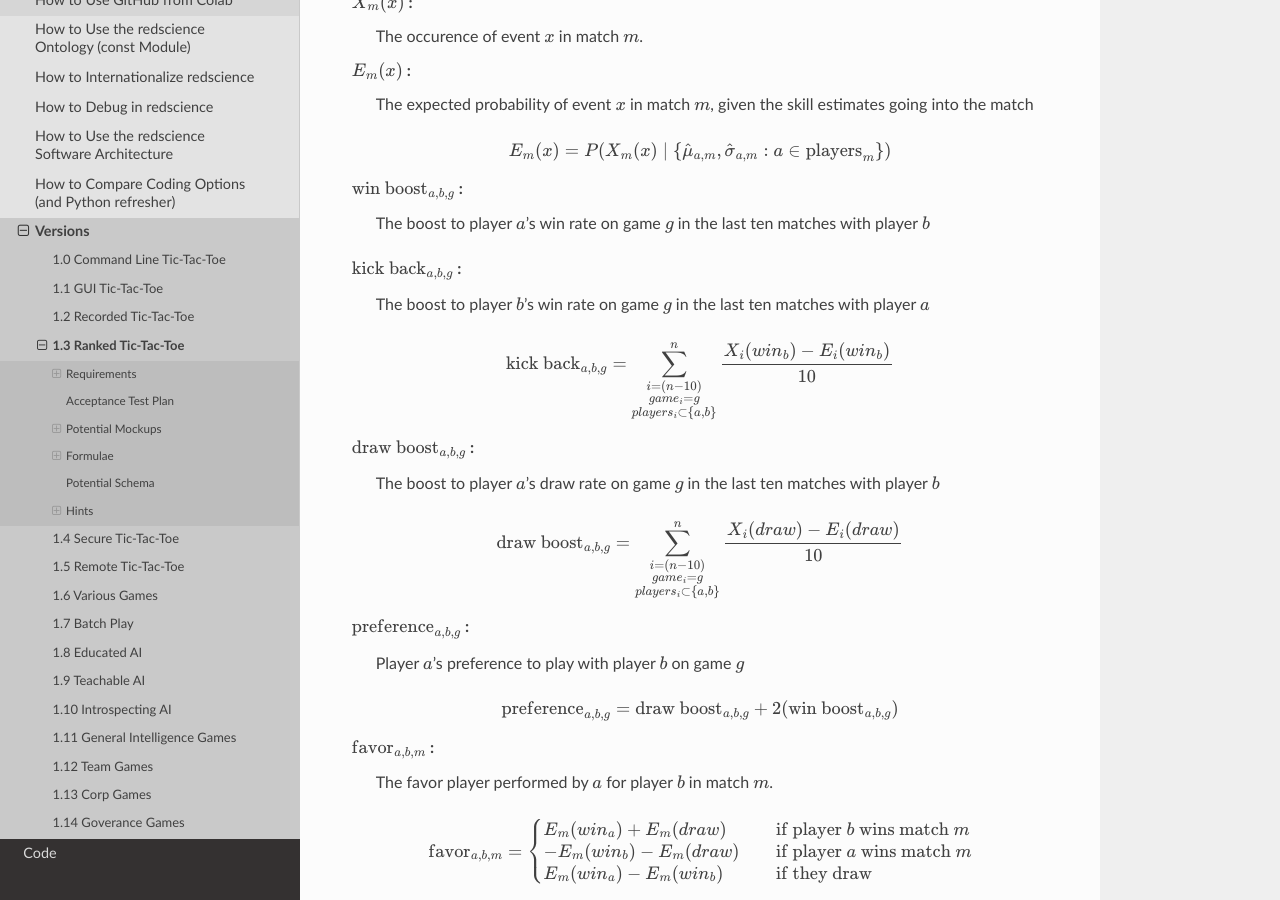
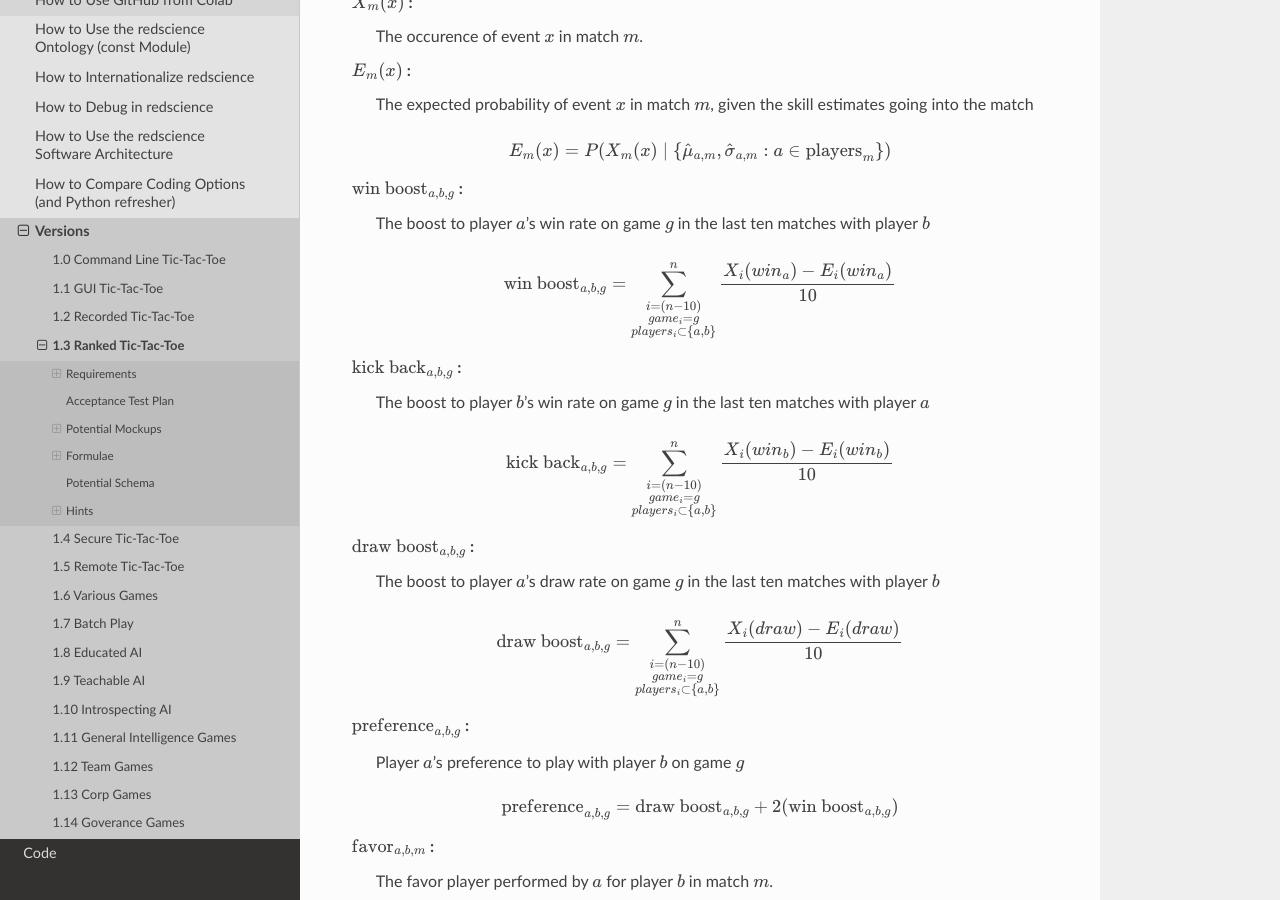
Before and after one commit to ChrisSantosLang/redscience, a Sphinx documentation site: the page built from docs/source/releases/stats.rst, in a window 1280 px wide and 900 px high, scrolled down 4700 px. Built offline with Sphinx 7.4.7 and the Read the Docs theme 2.0.0, drawn with Linux system fonts in a browser that asks for light colours; part of the change alters nothing that is shown.

```diff
--- a/docs/source/releases/stats.rst
+++ b/docs/source/releases/stats.rst
@@ -213,7 +213,6 @@ Favoritism
   the last ten matches with player :math:`b`
 
 .. math::
-   :name: win boost
    \text{win boost}_{a, b, g} =
        \displaystyle\sum_{\substack{
          i=(n-10) \\
```
